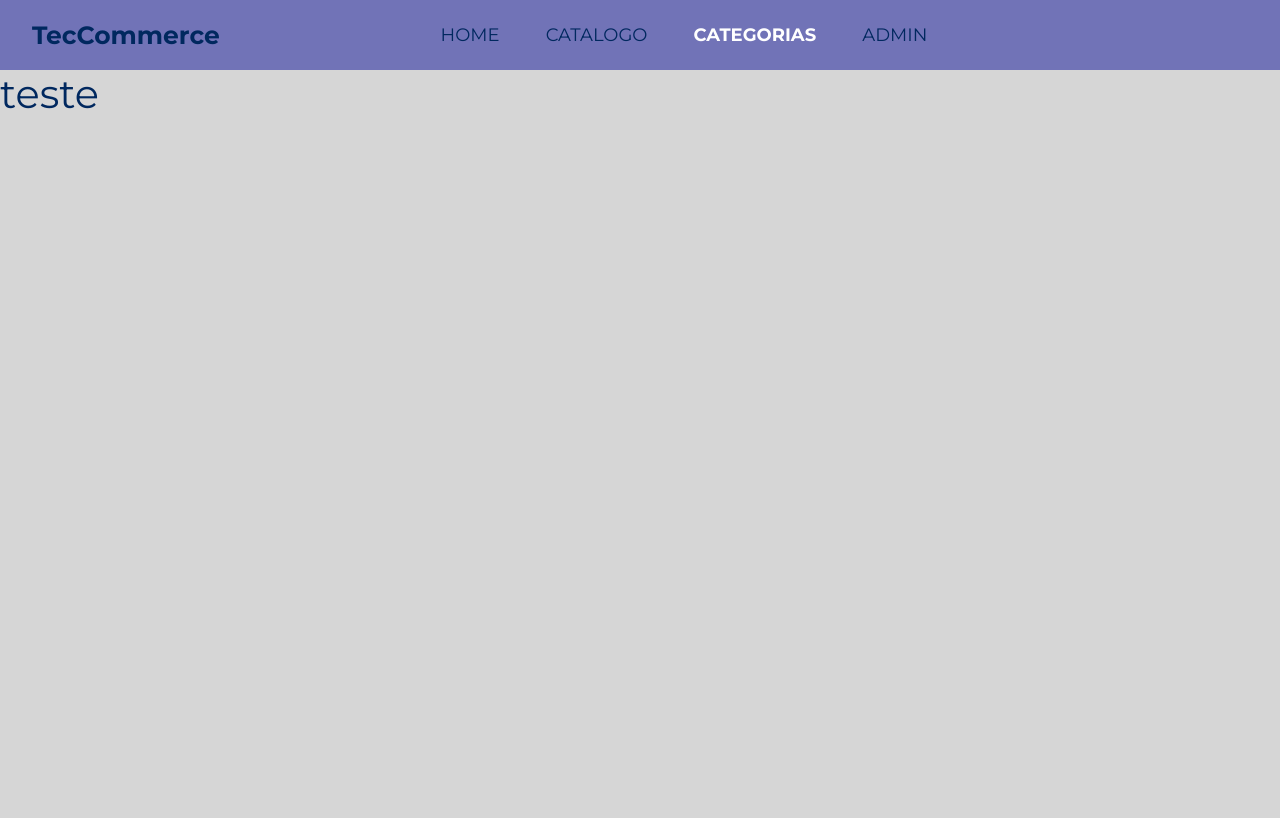
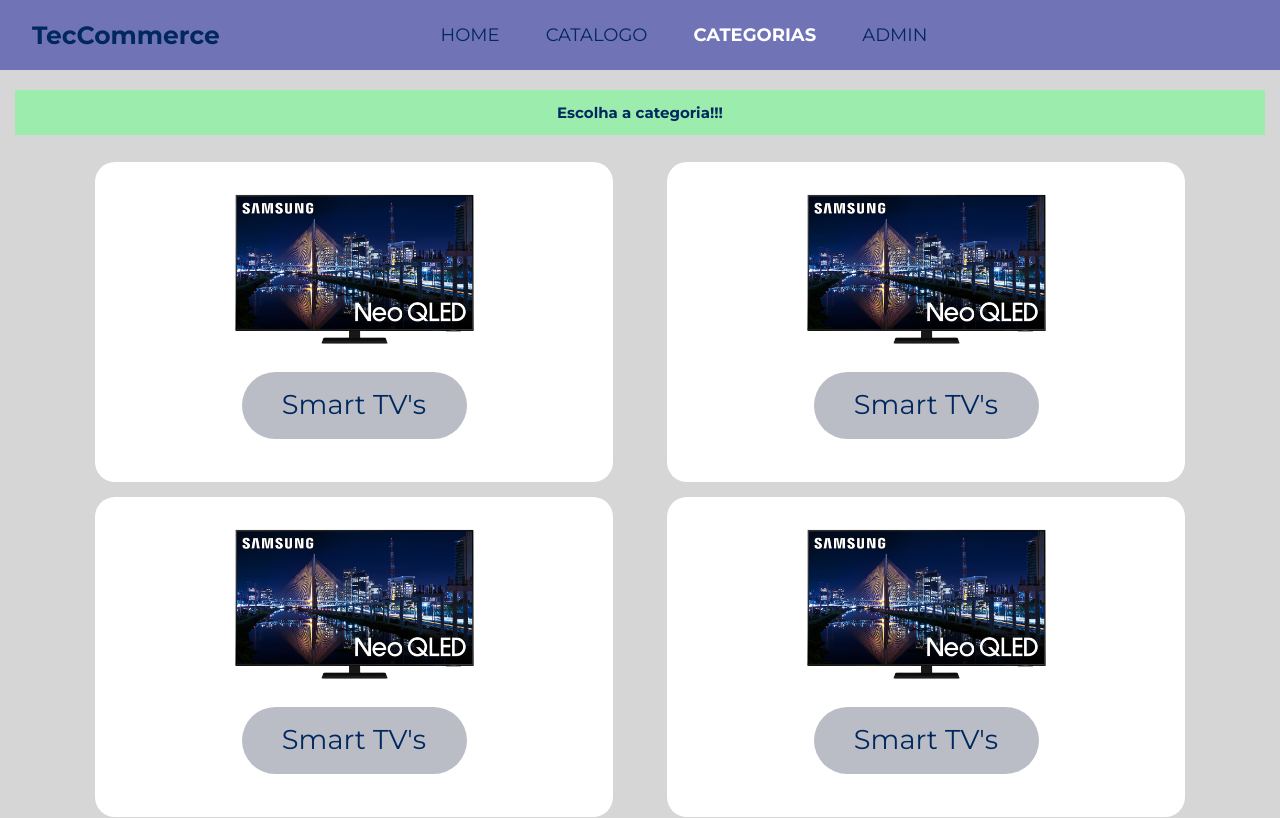
Before and after one commit to arthurs159/tecCommerce, a React (Create React App) app in the folder FrontWeb/: page /categories in a window 1280 px wide. Shown: the top 818 px of the page. Built offline with nearby package versions, Linux system fonts and the light colour scheme.

Commit message:
Category and grid on category

```diff
--- /dev/null
+++ b/FrontWeb/src/components/CategoryProduct/index.tsx
@@ -0,0 +1,22 @@
+import './styles.css';
+
+import tv from '../../assets/images/tv.png';
+
+const CategoryProduct = () => {
+  return (
+    <div className="main-category-prod">
+      <div className="category-container-product">
+        <div className="cat-img-container">
+          <img src={tv} alt="tv" />
+        </div>
+        <div className="main-box-name">
+          <div className="box-name">
+            <h1>Smart TV's</h1>
+          </div>
+        </div>
+      </div>
+    </div>
+  );
+};
+
+export default CategoryProduct;
--- /dev/null
+++ b/FrontWeb/src/components/CategoryProduct/styles.css
@@ -0,0 +1,52 @@
+.main-category-prod {
+  display: flex;
+  flex-direction: column;
+  align-items: center;
+  margin: 0 15px 15px 15px;
+}
+
+.category-container-product {
+  height: 320px;
+  width: 100%;
+  background-color: #ffff;
+  border-radius: 20px;
+}
+
+.category-container-product:hover {
+  border: 1px solid black;
+}
+
+.cat-img-container {
+  display: flex;
+  justify-content: center;
+}
+
+.cat-img-container img {
+  padding: 15px 10px 28px 10px;
+  width: 260px;
+  margin-top: 15px;
+}
+
+.main-box-name {
+  display: flex;
+  justify-content: center;
+}
+
+.box-name {
+  display: flex;
+  justify-content: center;
+  align-items: center;
+  height: 67px;
+  width: 225px;
+  background-color: #bbbdc6;
+  border-radius: 40px;
+}
+
+.box-name h1 {
+  font-size: 1.7em;
+}
+
+.box-name:hover {
+  background-color: #9becad;
+  border: 2px solid black;
+}
--- a/FrontWeb/src/pages/Category/index.tsx
+++ b/FrontWeb/src/pages/Category/index.tsx
@@ -1,8 +1,37 @@
+import CategoryProduct from '../../components/CategoryProduct';
 import './styles.css';
 
 const Category = () => {
   return (
-    <div><h1>teste</h1></div>
+    <div className="category-main-container">
+      <div className="text-name-category">
+        <h1>Escolha a categoria!!!</h1>
+      </div>
+
+      <div className="container">
+        <div className="row">
+          <div className="col-md-6">
+            <CategoryProduct />
+          </div>
+          <div className="col-md-6">
+            <CategoryProduct />
+          </div>
+          <div className="col-md-6">
+            <CategoryProduct />
+          </div>
+          <div className="col-md-6">
+            <CategoryProduct />
+          </div>
+          <div className="col-md-6">
+            <CategoryProduct />
+          </div>
+          <div className="col-md-6">
+            <CategoryProduct />
+          </div>
+        </div>
+      </div>
+
+</div>
   );
 };
 
--- a/FrontWeb/src/pages/Category/styles.css
+++ b/FrontWeb/src/pages/Category/styles.css
@@ -0,0 +1,20 @@
+.category-main-container {
+       display: flex;
+       flex-direction: column;
+       margin-top: 20px;
+}
+
+.text-name-category {
+       display: flex;
+       align-items: center;
+       justify-content: center;
+       margin: 0 15px 15px 15px;
+       height: 45px;
+       background-color: #9BECAD;
+}
+
+.text-name-category h1 {
+       font-size: 15px;
+       font-weight: bold;
+
+}
```
Also changed, not shown: FrontWeb/src/assets/images/tv.png, FrontWeb/src/assets/images/tv2.png (added).
